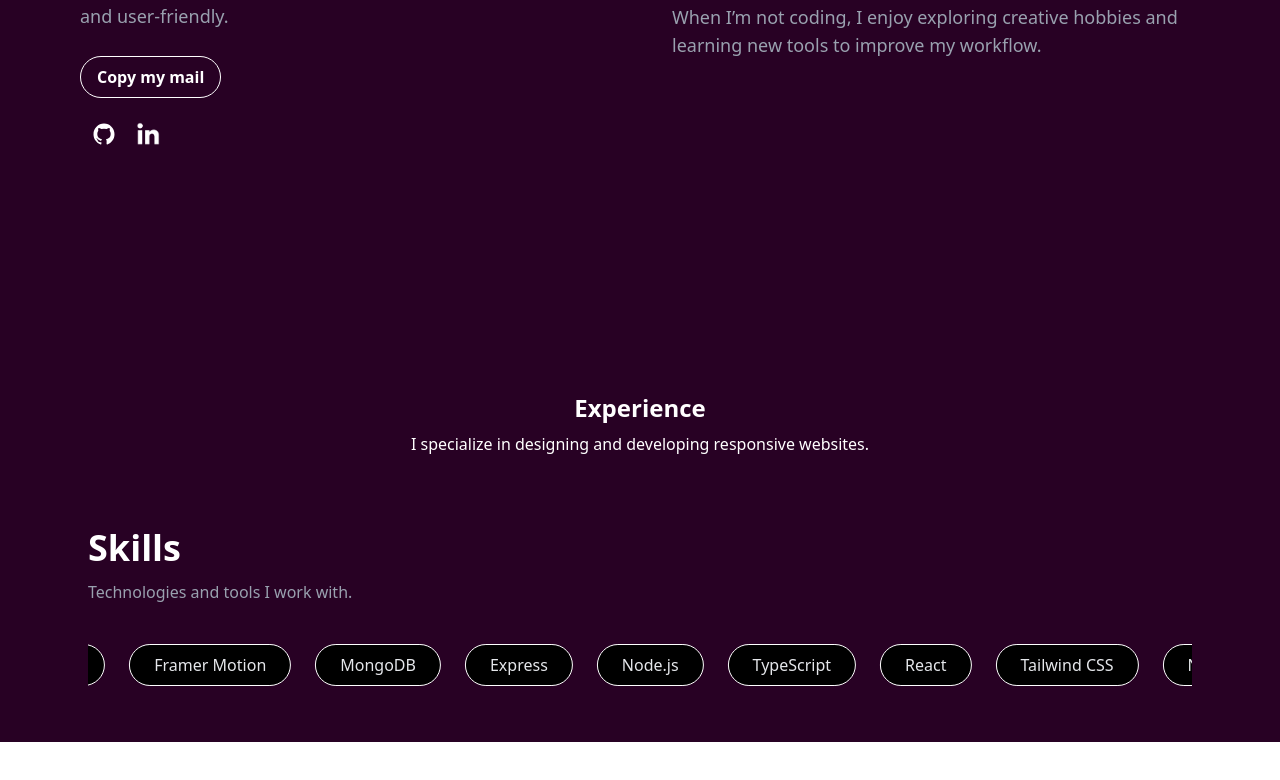
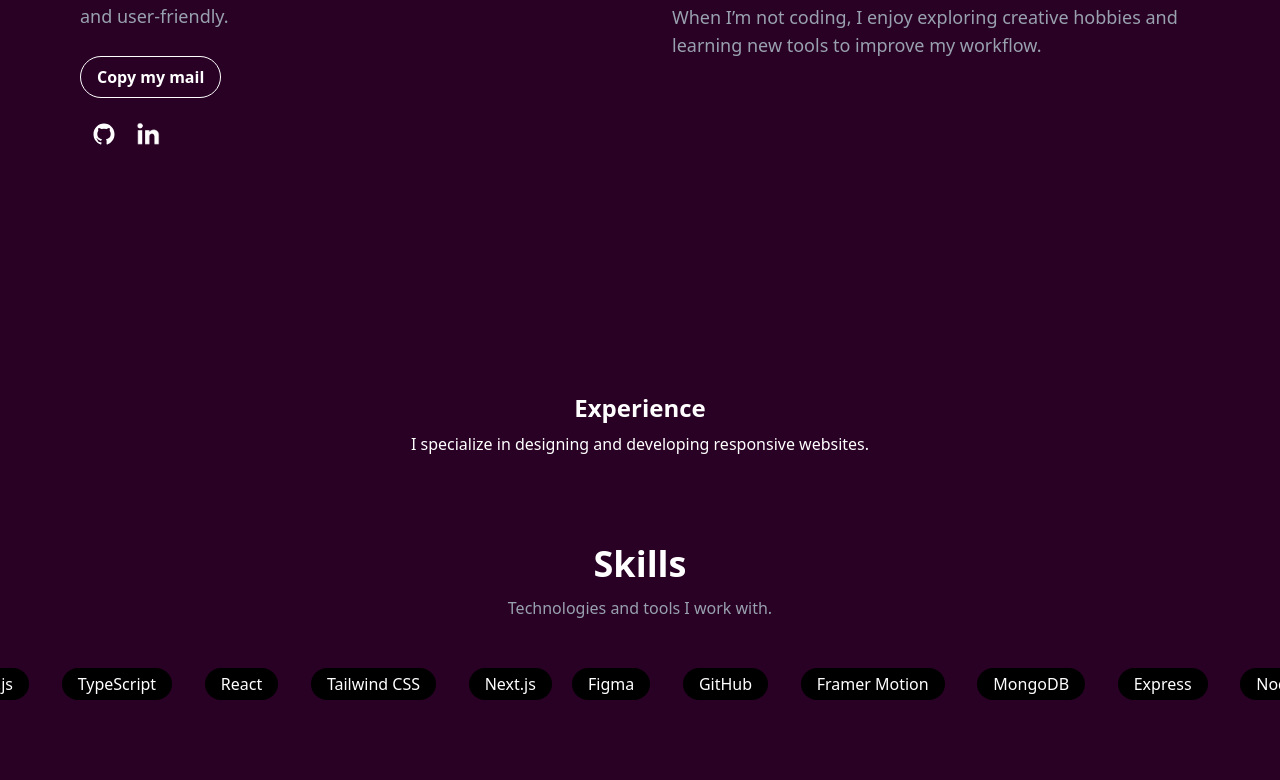
Before and after one commit to Jeniya14/my-portfolio, a React (Vite) app: page / in a window 1280 px wide. Shown: the part 516-1296 px from the top of the page. Before the commit the page ends 1258 px from the top, so only its background shows below. Built offline with nearby package versions, Linux system fonts and the light colour scheme.

Commit message:
added marquee

```diff
--- a/src/App.css
+++ b/src/App.css
@@ -3,3 +3,36 @@
   --color-midnight: #280124;
   --color-navbtn: #A40894;
 }
+
+.stock-ticker {
+  font-size: 16px;
+  padding-block: 8px;
+  overflow: hidden;
+  user-select: none;
+
+  --gap: 20px;
+  display: flex;
+  gap: var(--gap);
+}
+
+.stock-ticker ul {
+  list-style: none;
+  flex-shrink: 0;
+  min-width: 100%;
+  display: flex;
+  justify-content: space-between;
+  align-items: center;
+  gap: var(--gap);
+
+  animation: scroll 10s linear infinite; /* faster */
+}
+
+.stock-ticker:hover ul {
+  animation-play-state: paused;
+}
+
+@keyframes scroll {
+  to {
+    transform: translateX(calc(-100% - var(--gap)));
+  }
+}
--- a/src/section/Skill.jsx
+++ b/src/section/Skill.jsx
@@ -1,6 +1,3 @@
-import { motion } from "framer-motion";
-
-const Skill = () => {
 const skills = [
   "Figma",
   "GitHub",
@@ -11,47 +8,41 @@
   "TypeScript",
   "React",
   "Tailwind CSS",
-        "Next.js"
+  "Next.js",
 ];
+
+export default function Skills() {
   return (
-     <section className="w-full py-10  text-white overflow-hidden">
-      <div className="max-w-6xl mx-auto px-6">
+    <section className="w-full py-14 text-white">
+      <div className=" mx-auto ">
 
-        <h2 className="text-4xl font-bold mb-3">Skills</h2>
-        <p className="text-gray-400 mb-10">
+        {/* ✅ Center headings */}
+        <h2 className="text-4xl font-bold text-center mb-3">Skills</h2>
+        <p className="text-gray-400 text-center mb-10">
           Technologies and tools I work with.
         </p>
 
-         <div className="w-full overflow-hidden">
+        {/* ✅ Marquee */}
+        <div className="stock-ticker  rounded-md  ">
+          <ul>
+            {skills.map((item, i) => (
+              <li key={i} className="px-4 py-1 bg-black rounded-full">
+                {item}
+              </li>
+            ))}
+          </ul>
 
-          <motion.div
-            className="flex gap-6 whitespace-nowrap"
-            animate={{ x: ["0%", "-50%"] }}
-            transition={{
-              repeat: Infinity,
-              repeatType: "loop",
-              duration: 15,
-              ease: "linear",
-            }}
-          >
-            {[...skills, ...skills].map((skill, i) => (
-              <span
-                key={i}
-                className="px-3 sm:px-6 py-2 rounded-full bg-black    border-white text-gray-200 border transition-all cursor-default flex-shrink-0"
-              >
-                {skill}
-              </span>
+          {/* duplicate required for seamless looping */}
+          <ul>
+            {skills.map((item, i) => (
+              <li key={"copy-" + i} className="px-4 py-1 bg-black rounded-full">
+                {item}
+              </li>
             ))}
-          </motion.div>
-
-
+          </ul>
         </div>
-
-
 
       </div>
     </section>
-  )
+  );
 }
-
-export default Skill
```
Lines whose indentation alone changed are shown as unchanged.
